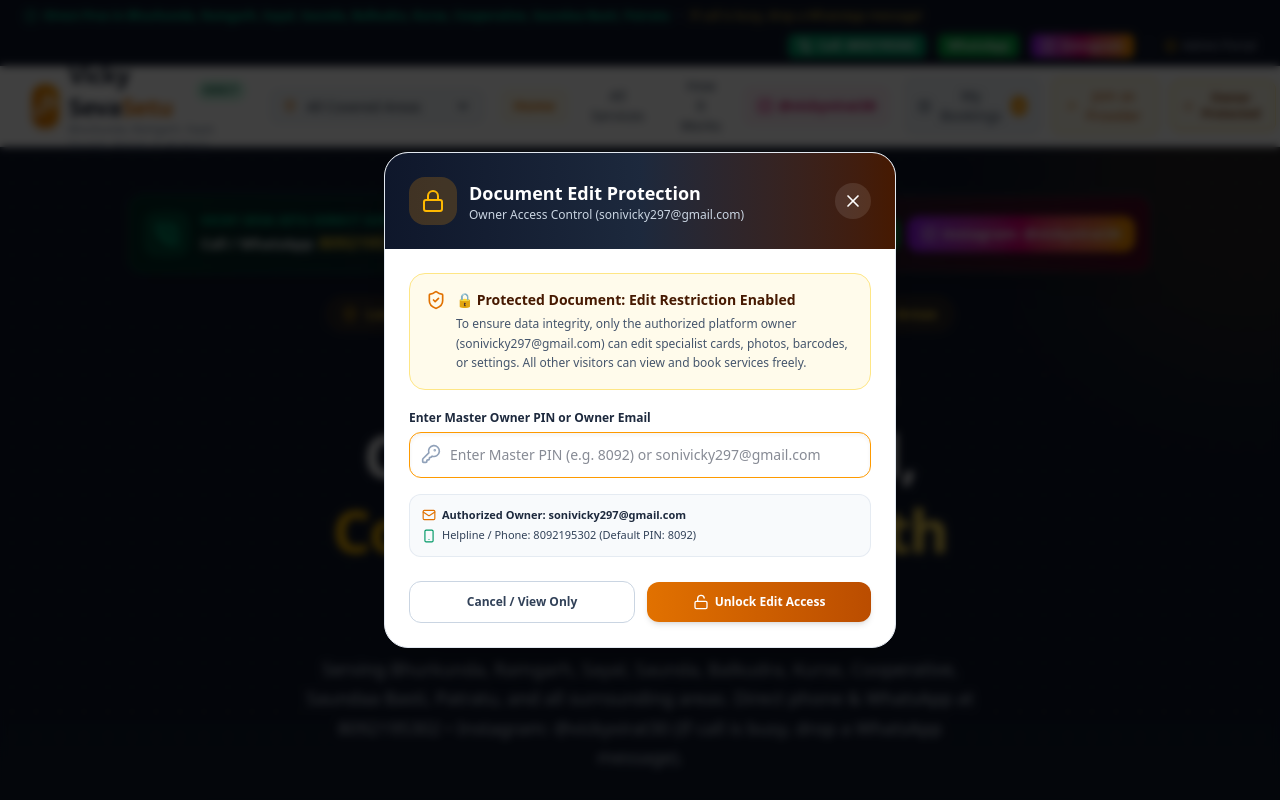
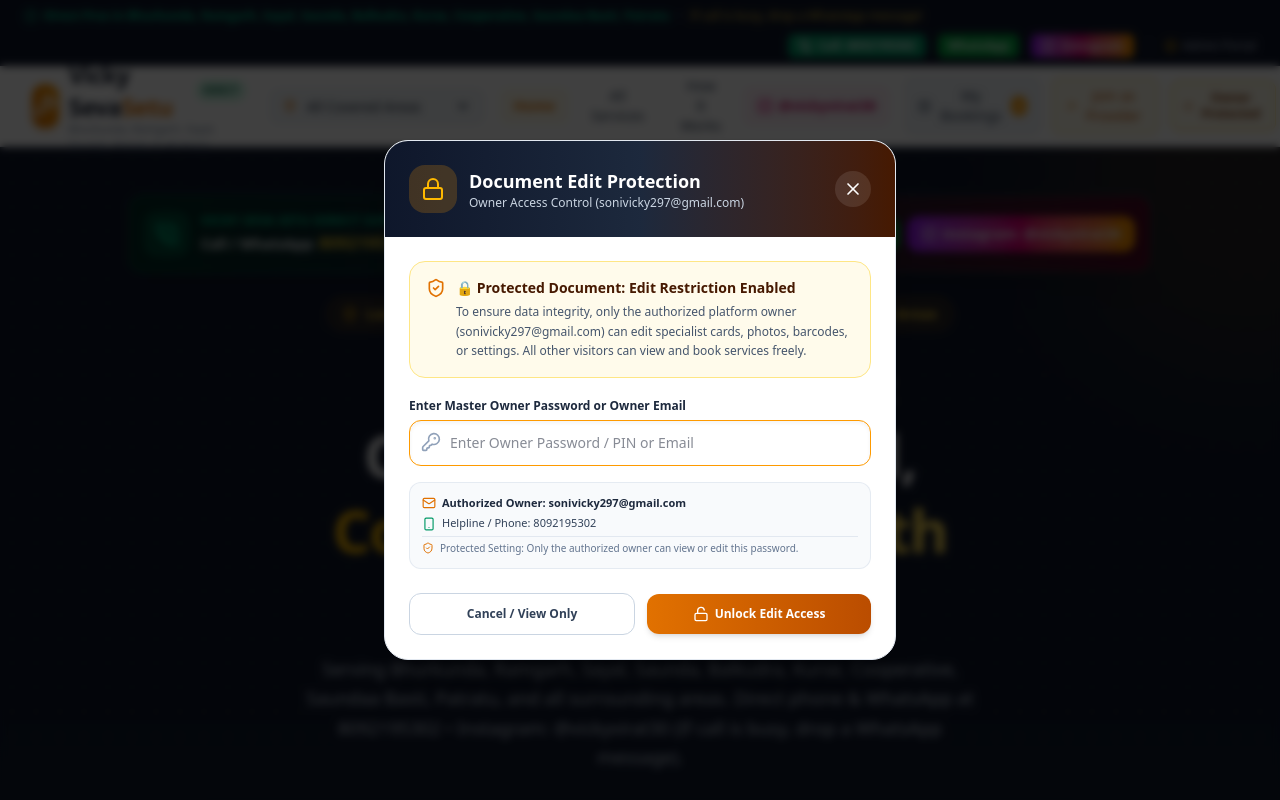
Before and after one commit to sonivicky297-creator/VICKY-SEVASETU, a React (Vite) app: page / in a window 1280 px wide. Both pictures are taken after a click on the button "Owner Protected". Shown: the top 800 px of the page. Built offline with nearby package versions, Linux system fonts and the light colour scheme.

Commit message:
feat(security): enforce authentication for passcode updates
Restrict passcode changes to authenticated owners and sanitize sensitive security hints in the UI to prevent unauthorized information disclosure.

```diff
--- a/src/components/OwnerLockModal.tsx
+++ b/src/components/OwnerLockModal.tsx
@@ -51,7 +51,7 @@ export const OwnerLockModal: React.FC<OwnerLockModalProps> = ({ onClose, onSucce
       if (onSuccess) onSuccess();
       onClose();
     } else {
-      setErrorMsg('Incorrect PIN or Email. Hint: Default Master PIN is 8092 or use sonivicky297@gmail.com');
+      setErrorMsg('Incorrect Password or Email. Access denied.');
     }
   };
 
@@ -221,13 +221,13 @@ export const OwnerLockModal: React.FC<OwnerLockModalProps> = ({ onClose, onSucce
             <form onSubmit={handleUnlock} className="space-y-4">
               <div>
                 <label className="block text-xs font-bold text-slate-800 mb-1.5">
-                  Enter Master Owner PIN or Owner Email
+                  Enter Master Owner Password or Owner Email
                 </label>
                 <div className="relative">
                   <input
                     type="password"
                     autoFocus
-                    placeholder="Enter Master PIN (e.g. 8092) or sonivicky297@gmail.com"
+                    placeholder="Enter Owner Password / PIN or Email"
                     value={inputVal}
                     onChange={(e) => {
                       setInputVal(e.target.value);
@@ -245,7 +245,7 @@ export const OwnerLockModal: React.FC<OwnerLockModalProps> = ({ onClose, onSucce
                 )}
               </div>
 
-              {/* Quick Hints */}
+              {/* Owner Security Info */}
               <div className="bg-slate-50 p-3 rounded-xl border border-slate-200/80 text-[11px] text-slate-600 space-y-1">
                 <div className="flex items-center gap-1.5 text-slate-800 font-bold">
                   <Mail className="w-3.5 h-3.5 text-amber-600" />
@@ -253,7 +253,11 @@ export const OwnerLockModal: React.FC<OwnerLockModalProps> = ({ onClose, onSucce
                 </div>
                 <div className="flex items-center gap-1.5 text-slate-700">
                   <Smartphone className="w-3.5 h-3.5 text-emerald-600" />
-                  <span>Helpline / Phone: 8092195302 (Default PIN: 8092)</span>
+                  <span>Helpline / Phone: 8092195302</span>
+                </div>
+                <div className="flex items-center gap-1.5 text-slate-500 pt-1 text-[10px] border-t border-slate-200 mt-1">
+                  <ShieldCheck className="w-3 h-3 text-amber-600 shrink-0" />
+                  <span>Protected Setting: Only the authorized owner can view or edit this password.</span>
                 </div>
               </div>
 
--- a/src/context/AppContext.tsx
+++ b/src/context/AppContext.tsx
@@ -456,6 +456,10 @@ export const AppProvider: React.FC<{ children: React.ReactNode }> = ({ children
   };
 
   const setOwnerPasscode = (newPin: string) => {
+    if (!isOwnerAuthenticated) {
+      addToast('Security Error: Only authenticated owner can change the password.', 'error');
+      return;
+    }
     setOwnerPasscodeState(newPin);
     localStorage.setItem(STORAGE_KEYS.OWNER_PIN, newPin);
   };
```
